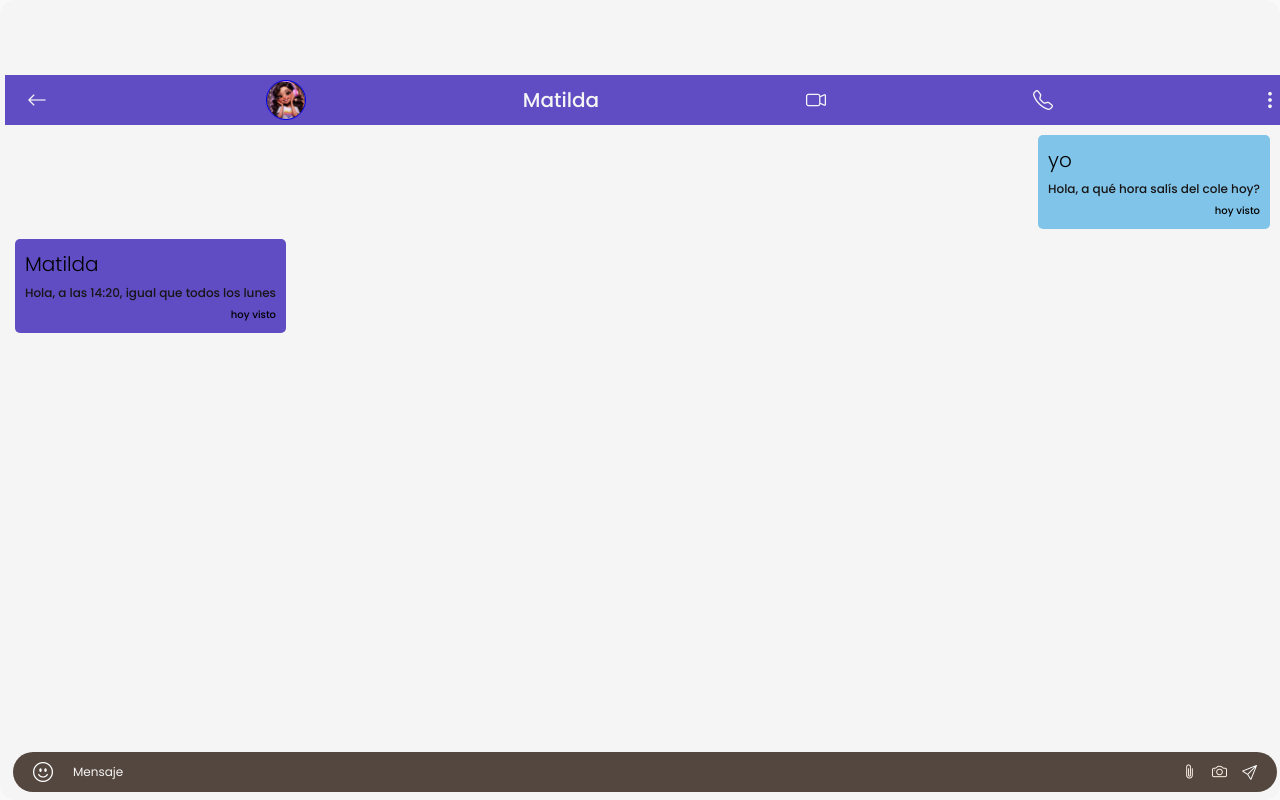
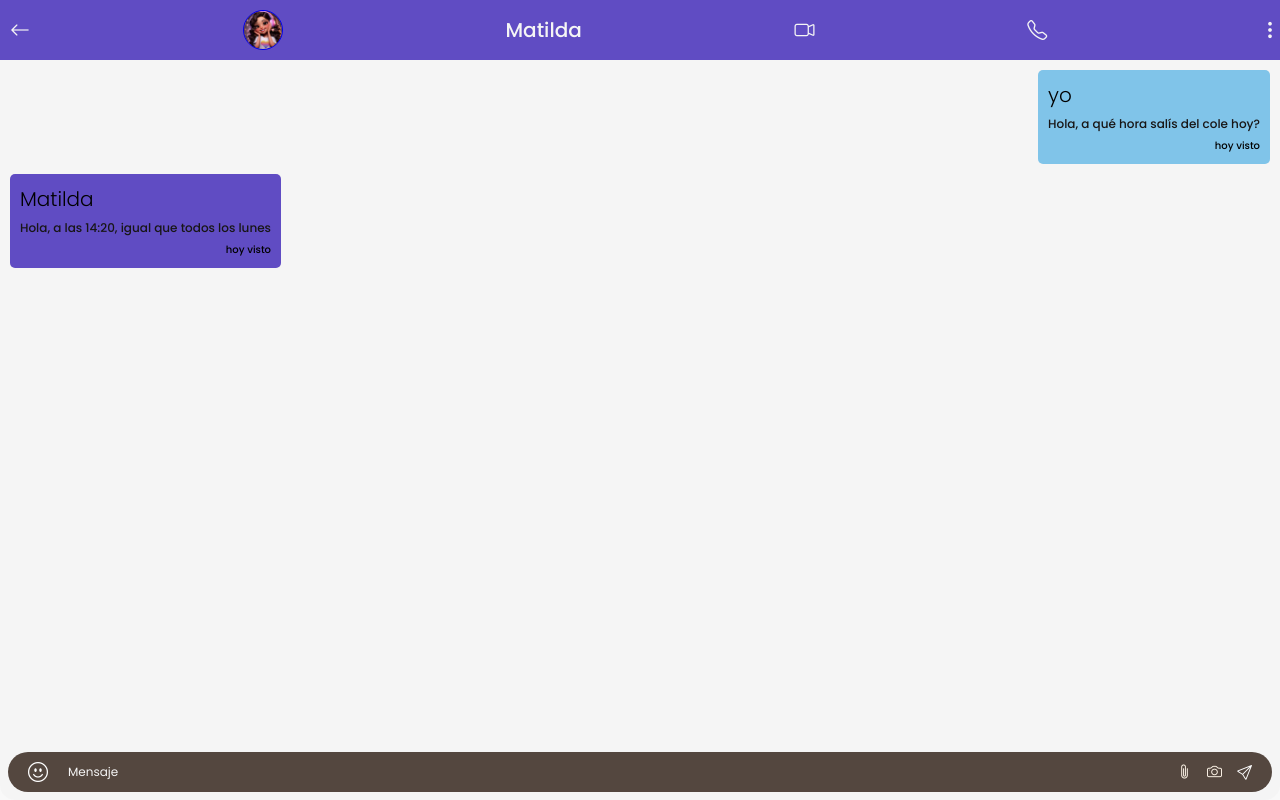
Before and after one commit to 23eugecio/Proyecto-Final-Front-End, a React app: page /chat/1 in a window 1280 px wide. Built offline with nearby package versions, Linux system fonts and the light colour scheme; the HTML template or start-up script is replaced by a standard one.

Commit message:
final css

```diff
--- a/src/App.css
+++ b/src/App.css
@@ -35,7 +35,7 @@ body {
     display: flex;
     flex-direction: column;
     width: 320px;
-    height: 608px;
+    height: 2000px;
     position: fixed;
     flex-direction: column;
     background-color: #F5F5F5;
@@ -48,18 +48,14 @@ body {
     color: whitesmoke;
     display: flex;
     flex-direction: column;
+    width: 100%;
+    height: 100px;
     align-items: center;
     justify-content: center;
     font-size: 15px;
     border: #f9f9f9;
 }
 
-
-.whatsapp .top-bar {
-    display: flex;
-    width: 100%;
-    height: 100px;
-}
 
 .whatsapp .top-bar .name {
     display: flex;
@@ -81,7 +77,7 @@ body {
 
 .app-container .whatsapp .message-container {
     width: 100%;
-    height: 600px;
+    margin: 60px 0px 0px 0px;
     padding: 10px;
     display: flex;
     flex-direction: column;
--- a/src/Components/ContactProfile/ContactProfile.css
+++ b/src/Components/ContactProfile/ContactProfile.css
@@ -1,13 +1,13 @@
 .profile-content {
     width: 320px;
-    height: 608px;
+    height: 2000px;
     display: flex;
     flex-direction: column;
-    border-radius: 15px;
     position: relative;
     align-items: center;
     overflow-y: auto;
     background: #FFF6E9;
+
 }
 
 .profile-content button {
@@ -25,17 +25,19 @@
     font-size: 20px;
 }
 .profile-topbar {
-    color: black;
     display: flex;
-    flex-direction: center;
+    flex-direction: row;
+    background-color: #604CC3;
+    position: fixed;
+    width: 100%;
+    height: 100px;
     align-items: center;
-    font-size: 20px;
-    background: #604CC3;
+    justify-content: space-between;
 }
 .profile-content .profile-topbar {
     display: flex;
     width: 100%;
-    height: 60px;
+    height: 100px;
     align-items: center;
     justify-content: space-between;
 }
@@ -48,7 +50,7 @@
     display: flex;
     justify-content: center;
     overflow: hidden;
-
+    margin: 70px
 }
 
 .profile-content .profile-profile-pic .img {
@@ -167,7 +169,7 @@
         flex-direction: row;
         background-color: #604CC3;;
         width: 100%;
-        height: 50px;
+        height: 55px;
         align-items: center;
         justify-content: space-between;
     }
--- a/src/Components/Messages/HeaderMessage/HeaderMessage.css
+++ b/src/Components/Messages/HeaderMessage/HeaderMessage.css
@@ -1,11 +1,14 @@
 .header {
     display: flex;
     flex-direction: row;
-    background-color: #604CC3; ;
+    background-color: #604CC3;
+    position: fixed;
+    top: 0px;
     width: 100%;
-    height: 60px;
+    height: 100px;
     align-items: center;
     justify-content: space-between;
+
 }
 .whatsapp .header {
     display: flex;
@@ -15,6 +18,7 @@
     height: 50px;
     align-items: center;
     justify-content: space-between;
+
 }
 .whatsapp .header button {
     background-color: transparent;
@@ -44,17 +48,16 @@
     font-size: 20px;
     color: whitesmoke;
     font-weight: 500;
-    padding-left: 5px;
-    justify-content: center;
+
 }
 
 
-.whatsapp .header .back {
+/* .whatsapp .header .back {
     color: whitesmoke;
     margin: 10px;
     padding: 2px;
     font-size: 20px;
-}
+} */
 
 .whatsapp .header .back i {
     color: whitesmoke;
@@ -79,14 +82,24 @@
 
 @media screen and (max-width: 2000px) {
 
+    .header{
+        display: flex;
+        flex-direction: row;
+        background-color: #604CC3; ;
+        width: 100%;
+        height: 100px;
+        align-items: center;
+        justify-content: space-between;
+    }
     .whatsapp .header {
         display: flex;
         flex-direction: row;
         background-color: #604CC3;
         width: 100%;
-        height: 50px;
+        height: 60px;
         align-items: center;
         justify-content: space-between;
     }
 
+
 }
--- a/src/Pages/ContactScreen/ContactScreen.css
+++ b/src/Pages/ContactScreen/ContactScreen.css
@@ -10,8 +10,7 @@
     width: 320px;
     height: 720px;
     background-color: #B7B7B7;
-    border: 3px solid #4b6f79;
-    border-radius: 15px;
+    border: 3px;
     display: flex;
     position: relative;
     align-items: center;
```
